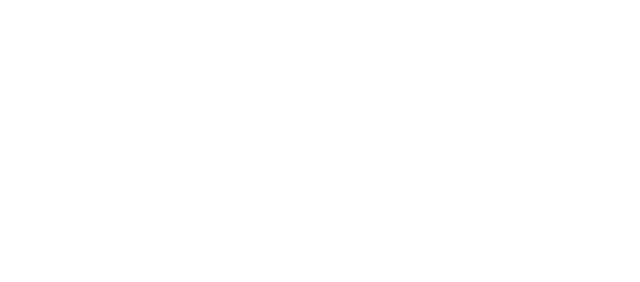
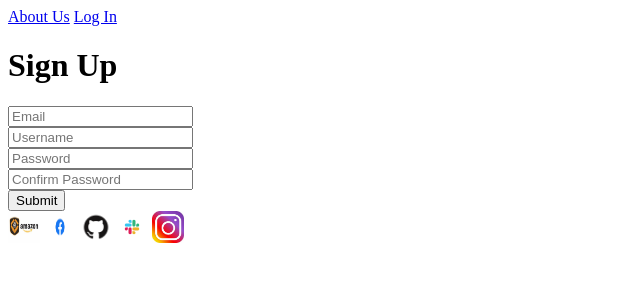
Before and after one commit to MrKovu817/StaticRegisterPage, a plain HTML site: page Index.html in a window 1280 px wide. Shown: the whole page, without its empty margins (0-640 px from the left). Drawn offline with Linux system fonts and the light colour scheme.

Commit message:
StaticRegisterPageHtml

```diff
--- a/Index.html
+++ b/Index.html
@@ -7,6 +7,36 @@
     <title>Register Page</title>
 </head>
 <body>
-
+    <header>
+        <a href="#">About Us</a>
+        <a href="#">Log In</a>
+</header>
+<div>
+    <h1>Sign Up</h1>
+    <form action="">
+        <div>
+            <input type="email" placeholder="Email" name="Email" required/>
+        </div>
+        <div>
+            <input type="text" placeholder="Username" name="Username" required/>
+        </div>
+        <div>
+            <input type="password" placeholder="Password" name="Password" required/>
+        </div>
+        <div>
+            <input type="password" placeholder="Confirm Password" name="Confirm Password" required/>
+        </div>
+        <div>
+            <button type="submit">Submit</button>
+        </div>
+    </form>
+    <footer>
+        <img src="./Assets/AmazonLogo.jpg" alt="Amazon Icon" height="32" width="32">
+        <img src="./Assets/FBLogo.png" alt="Facebook Icon" height="32" width="32">
+        <img src="./Assets/GitHubLogo.png" alt="Github Icon" height="32" width="32">
+        <img src="./Assets/SlackLogo.png" alt="Slack Icon" height="32" width="32">
+        <img src="./Assets/InstagramLogo.jpg" alt="Instagram Icon" height="32" width="32">
+</footer>
+</div>
 </body>
 </html>
```
Also changed, not shown: Assets/AmazonLogo.jpg (added), Assets/FBLogo.png (added), Assets/GitHubLogo.png (added), Assets/InstagramLogo.jpg (added), Assets/SlackLogo.png (added).
